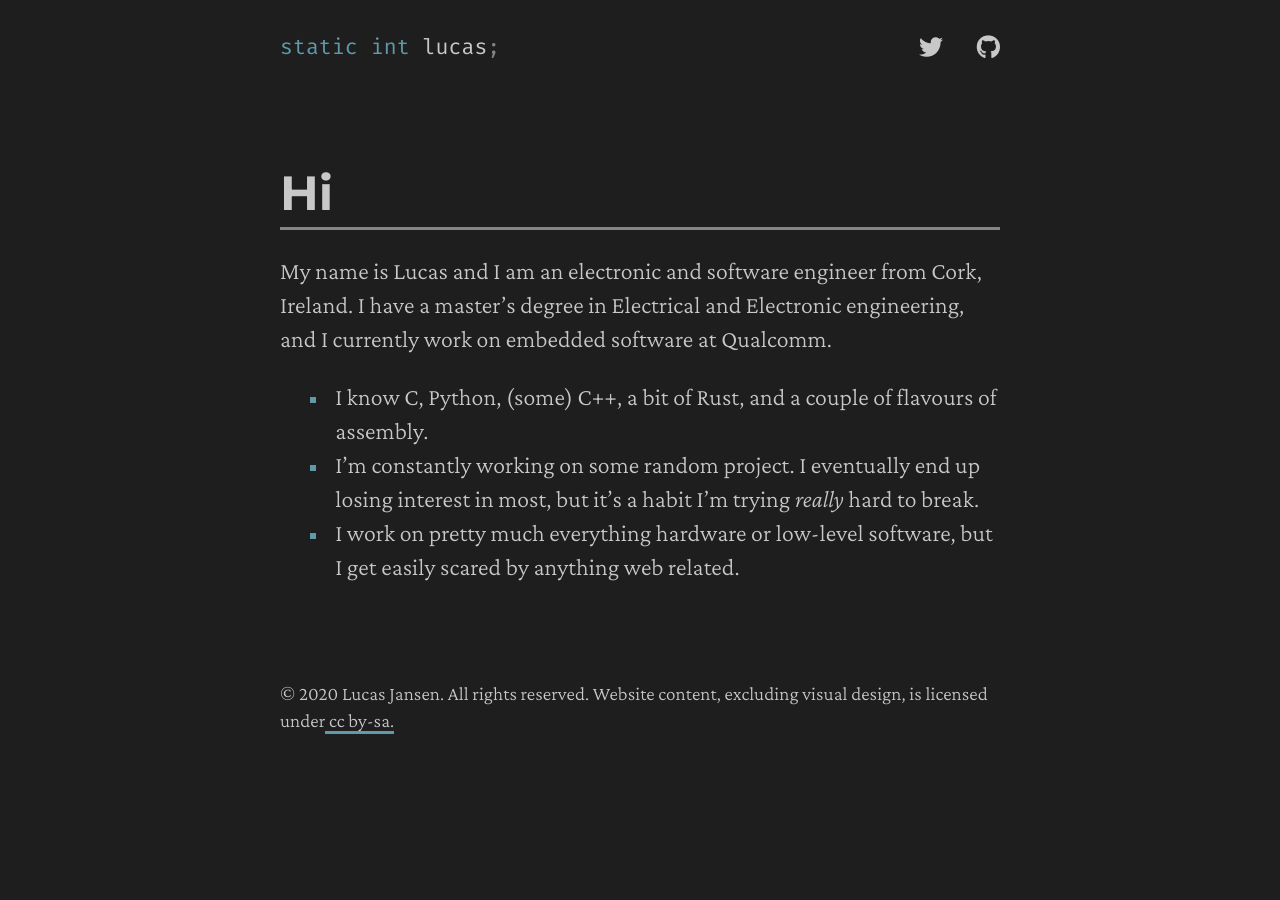
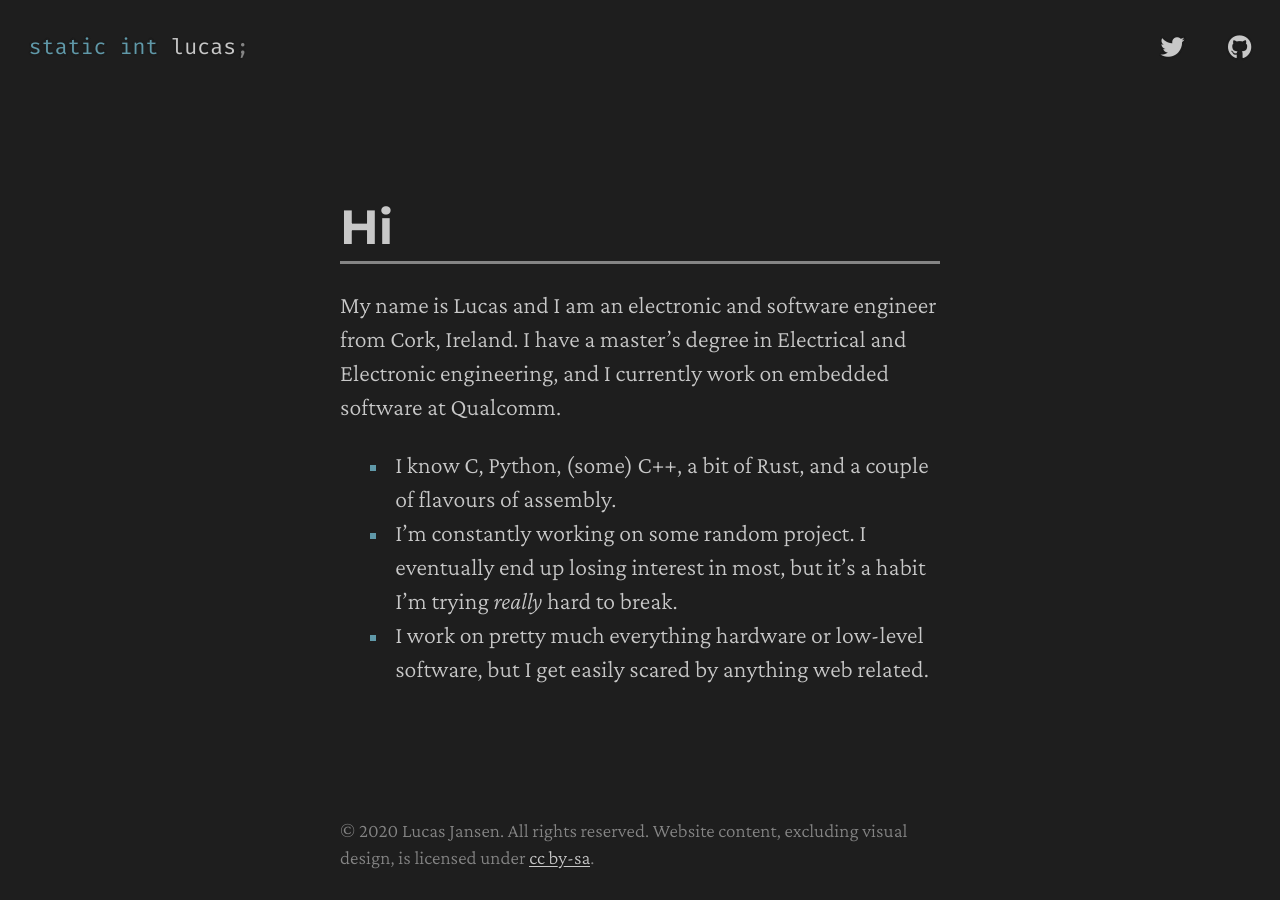
Before and after one commit to staticintlucas/staticintlucas.github.io, a Jekyll site: the page built from index.md, in a window 1280 px wide. Built offline with Jekyll 4.4.1, drawn with Linux system fonts in a browser that asks for light colours; nearby versions of some CDN libraries; our own code applies the rules of GitHub Pages for plain Markdown files.

Commit message:
Adjust css to use flexbox in the body; change link style to use a more tradidional-looking faux underline

```diff
--- a/_includes/head.html
+++ b/_includes/head.html
@@ -3,7 +3,6 @@
 <title>{{ page.title }}</title>
 <link rel="stylesheet" href="https://cdnjs.cloudflare.com/ajax/libs/font-awesome/5.14.0/css/all.min.css" integrity="sha512-1PKOgIY59xJ8Co8+NE6FZ+LOAZKjy+KY8iq0G4B3CyeY6wYHN3yt9PW0XpSriVlkMXe40PTKnXrLnZ9+fkDaog==" crossorigin="anonymous" />
 <link href="https://fonts.googleapis.com/css2?family=Crimson+Pro:ital,wght@0,300;0,600;1,300;1,600&amp;family=Fira+Mono&amp;family=Montserrat:ital,wght@0,700;1,700&amp;display=swap" rel="stylesheet">
-<link rel="stylesheet" href="/assets/css/style.css">
 
 <link rel="apple-touch-icon" sizes="180x180" href="assets/icon/apple-touch-icon.png">
 <link rel="icon" type="image/png" sizes="32x32" href="/assets/icon/favicon-32x32.png">
--- a/_layouts/default.html
+++ b/_layouts/default.html
@@ -5,6 +5,7 @@ layout: compress-html
 <html lang="en">
     <head>
         {% include head.html %}
+        <link rel="stylesheet" href="/assets/css/style.css">
     </head>
     <body>
         {% include nav.html %}
--- a/_sass/main.scss
+++ b/_sass/main.scss
@@ -1,24 +1,63 @@
 @import "variables";
+
+html {
+    height: 100%;
+}
 
 body {
     background-color: $background;
     color: $foreground;
+    padding: $body-spacing;
+    box-sizing: border-box;
     font-size: $font-size;
     line-height: $font-line-height;
     font-family: $font-family;
     font-weight: $font-weight;
     letter-spacing: $font-letter-spacing;
     text-rendering: optimizeLegibility;
+    min-height: 100%;
+    display: flex;
+    flex-direction: column;
+    align-items: center;
+    justify-content: space-between;
+
+    >* {
+        width: 100%;
+        max-width: $max-content-width;
+        margin-bottom: $v-spacing;
+
+        &:last-child {
+            margin-bottom: 0;
+        }
     }
 
-header, article, footer {
-    margin: $v-spacing $h-spacing;
+    ::selection {
+        background-color: $selection-bg;
+        color: $selection-fg;
+        text-shadow: none;
     }
 
-header {
-    margin-bottom: $header-spacing;
+    >header {
+        max-width: $max-body-width;
+    }
 
-    nav {
+    >footer {
+        font-size: $footer-font-size;
+        color: $greyed-out;
+    }
+
+    >article {
+        :first-child {
+            margin-top: 0;
+        }
+
+        :last-child {
+            margin-bottom: 0;
+        }
+    }
+}
+
+header>nav {
     font-size: $header-font-size;
 
     ul{
@@ -26,18 +65,23 @@ header {
         display: flex;
         align-items: baseline;
         flex-wrap: wrap;
-            margin: (-$v-spacing / 2) (-$h-spacing / 2);
+        margin: (-$inline-v-spacing / 2) (-$h-spacing / 2);
 
         &, & li {
             padding-left: 0;
         }
 
         >li {
-                margin: ($v-spacing / 2) ($h-spacing / 2);
+            margin: ($inline-v-spacing / 2) ($h-spacing / 2);
 
             &:first-child {
                 margin-right: auto;
             }
+        }
+
+        a {
+            white-space: nowrap;
+            background: none;
         }
 
         a.title {
@@ -56,18 +100,7 @@ header {
                 color: $active-fg;
             }
         }
-
-            a {
-                white-space: nowrap;
-                background-position: 0 0;
     }
-        }
-    }
-}
-
-footer {
-    margin-top: $header-spacing;
-    font-size: $footer-font-size;
 }
 
 p, form, h1, h2, h3, h4, h5, h6, ul, ol, div.highlighter-rouge, table, blockquote, hr {
@@ -78,7 +111,7 @@ h1, h2, h3, h4, h5, h6 {
     font-family: $header-font-family;
     font-weight: $header-font-weight;
     text-decoration: none;
-    margin-top: $v-spacing;
+    margin-top: $inline-v-spacing;
     border-bottom: solid $grey-thickness $greyed-out;
 }
 
@@ -155,18 +188,21 @@ ol {
 a {
     color: $foreground;
     text-decoration: none;
-    padding: $a-padding-v $a-padding-h;
-    margin: -$a-padding-v (-$a-padding-h);
     box-decoration-break: clone;
-    background-image: linear-gradient(to top, $active-bg 50%, transparent 50%);
-    background-size: auto 200%;
-    background-position: 0 $a-highlight-height;
-    transition: background-position 0.15s ease-out, color 0.2s ease-out;
-    will-change: background-position, color;
+    background-image: $a-background-image;
+    background-repeat: no-repeat;
+    background-size: 100% $a-uline-thickness;
+    background-position: bottom $a-uline-offset center;
+    text-shadow: $a-text-shadow;
+    // Also transition -webkit-margin-start, an inconsequential webkit-only style to force a redraw.
+    // See: https://stackoverflow.com/questions/36046185/
+    transition: color 0.2s ease-out, -webkit-margin-start 0.2s ease-out;
+    will-change: color, background-image;
+    -webkit-margin-start: .00001px;
 
     &:hover, &:focus {
-        background-position: 0 $a-hover-height;
         color: $active-fg;
+        -webkit-margin-start: 0;
     }
 }
 
@@ -282,14 +318,6 @@ hr {
     vertical-align: -0.075em;
 }
 
-@media all and (min-width: $max-width-break) {
-    header, article, footer {
-        width: $max-body-width;
-        margin-left: auto;
-        margin-right: auto;
-    }
-}
-
 @media all and (max-width: $header-fmt-break) {
     header nav ul>li:first-child {
         width: 100%;
--- /dev/null
+++ b/_sass/trig.scss
@@ -0,0 +1,22 @@
+@function sin($a) {
+    @if $a < 0 {
+        @while $a < -90deg {
+            $a: $a + 360deg;
+        }
+    } @else {
+        @while $a > 270deg {
+            $a: $a - 360deg;
+        }
+    }
+    @if $a > 90deg {
+        $a: 180deg - $a;
+    }
+    $a: $a / 1rad;
+
+    // Using Chebychev expansion instead of a partial taylor series for accuracy
+    @return 0.9996949 * $a - 0.1656700 * $a * $a * $a + 0.0075134 * $a * $a * $a * $a * $a;
+}
+
+@function cos($a) {
+    @return sin(90deg - $a);
+}
--- a/_sass/variables.scss
+++ b/_sass/variables.scss
@@ -1,10 +1,13 @@
+@import "trig";
+
 $background: #1e1e1e;
 $lighter: #252526;
 $foreground: #c8c8c8;
 $greyed-out: #858585;
-$active-bg: hsl(193, 30%, 52%);
-$active-fg: black;
+$active-fg: white;
 $highlight: hsl(193, 30%, 52%);
+$selection-bg: rgba(hsl(193, 30%, 52%), 0.996);
+$selection-fg: black;
 
 $font-family: "Crimson Pro", Georgia, Cambria, "Times New Roman", Times, serif;
 $font-weight: 300;
@@ -34,7 +37,6 @@ $header-font-weight: 700;
 $header-font-size: 1 * $font-size;
 $header-padding-h: 0.5em;
 $header-padding-v: 0.3em;
-$header-spacing: 4 * $font-size;
 
 $footer-font-size: 0.8 * $font-size;
 
@@ -44,15 +46,32 @@ $bullet-font-size: 0.8em;
 $highlight-line: 3pt;
 $grey-thickness: 2.25pt;
 
-$a-padding-h: 0.2em;
-$a-padding-v: 0.15em;
-// $a-padding-v: ($font-line-height - $font-content-area) / 2 * 1em;
-// $a-highlight-height: (($font-line-height - $font-content-area) / 2 + $font-descender) / $font-line-height * 100%;
-$a-highlight-height: $highlight-line / ($font-line-height * $font-size) * 100%;
-$a-hover-height: 94%;
+@function shadow($width, $color) {
+    $output: '';
+    $t: 0deg;
+    @while $t < 360deg {
+        $x: $width * cos($t);
+        $y: $width * sin($t);
+        $output: $output + '#{$x} #{$y} 0 #{$color}, ';
+        $t: $t + 15deg;
+    }
+    $output: str-slice($output, 1, -3);
+    @return unquote($output);
+}
 
-$v-spacing: 1.2 * $font-size;
-$h-spacing: 1.4 * $font-size;
+$a-uline-offset: 5%;
+$a-uline-thickness: 0.06em;
+$a-background-image: linear-gradient(to top,
+    transparent 0,
+    currentColor 0,
+    currentColor 100%,
+    transparent 100%);
+$a-text-shadow: shadow(0.07em, $background);
+
+$body-spacing: 1.2 * $font-size;
+$v-spacing: 4 * $font-size;
+$h-spacing: 1.8 * $font-size;
+$inline-v-spacing: 1.2 * $font-size;
 $list-h-spacing: 2 * $font-size;
 $li-h-spacing: 0.3 * $font-size;
 $paragraph-spacing: 1 * $font-size;
@@ -63,6 +82,7 @@ $code-v-spacing: 0.5 * $font-size;
 $quote-h-spacing: 0.4 * $font-size;
 $quote-v-spacing: 0.8 * $font-size;
 
-$max-body-width: 30 * $font-size;
-$max-width-break: $max-body-width + (2 * $h-spacing);
+$max-body-width: 65 * $font-size;
+$max-content-width: 25 * $font-size;
+
 $header-fmt-break: 25 * $font-size;
```
Lines whose indentation alone changed are shown as unchanged.
